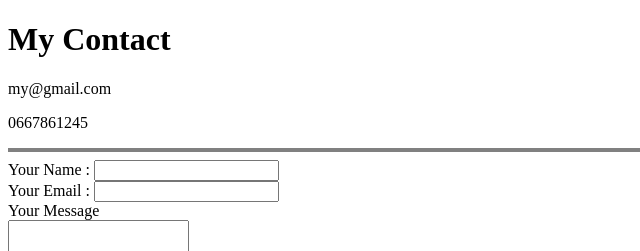
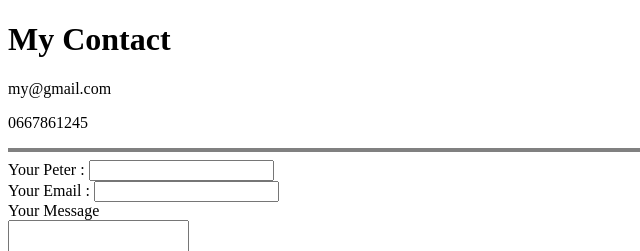
Before and after one commit to PeterMache/firstweb, a plain HTML site: page contact.html in a window 1280 px wide. Shown: the top 251 px of the page, 0-640 px from the left. Drawn offline with Linux system fonts and the light colour scheme.

Commit message:
Change name

```diff
--- a/contact.html
+++ b/contact.html
@@ -12,7 +12,7 @@
     <hr size="4" noshade>
 
     <form action="mailto:justastudent@gmail.com" method="post" enctype="text/plain">
-         <label>Your Name :</label>
+         <label>Your Peter :</label>
          <input type="text" name="username"><br>
 
          <label>Your Email :</label>
```
